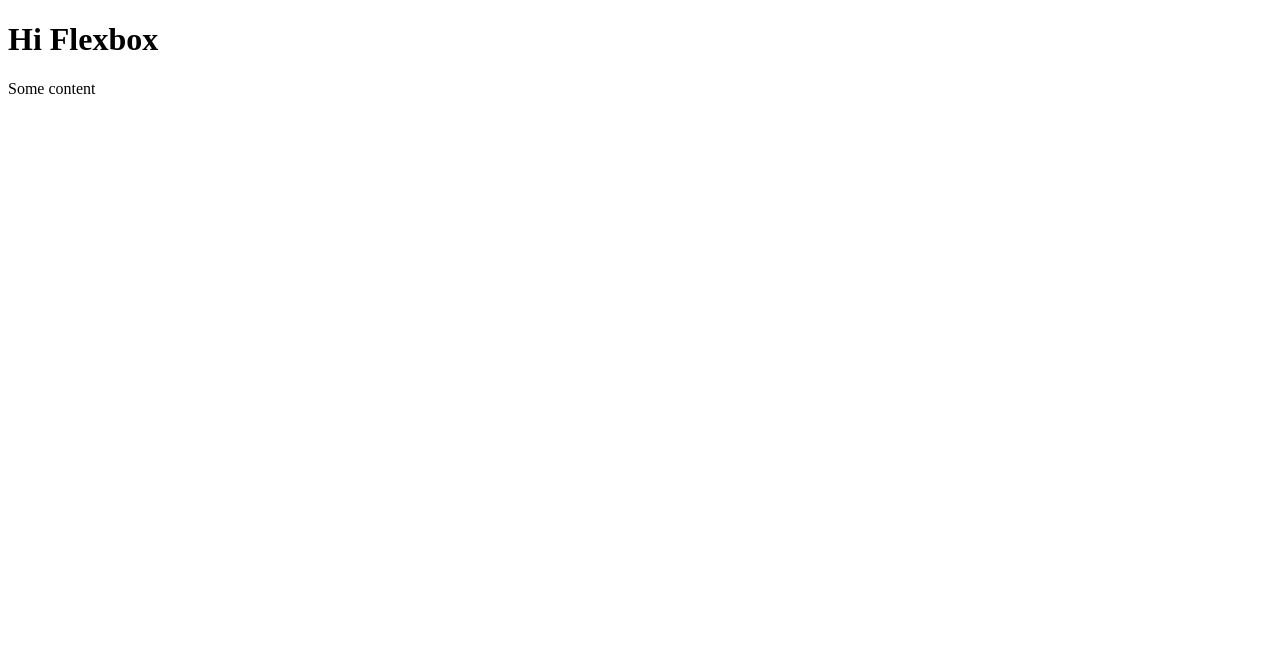
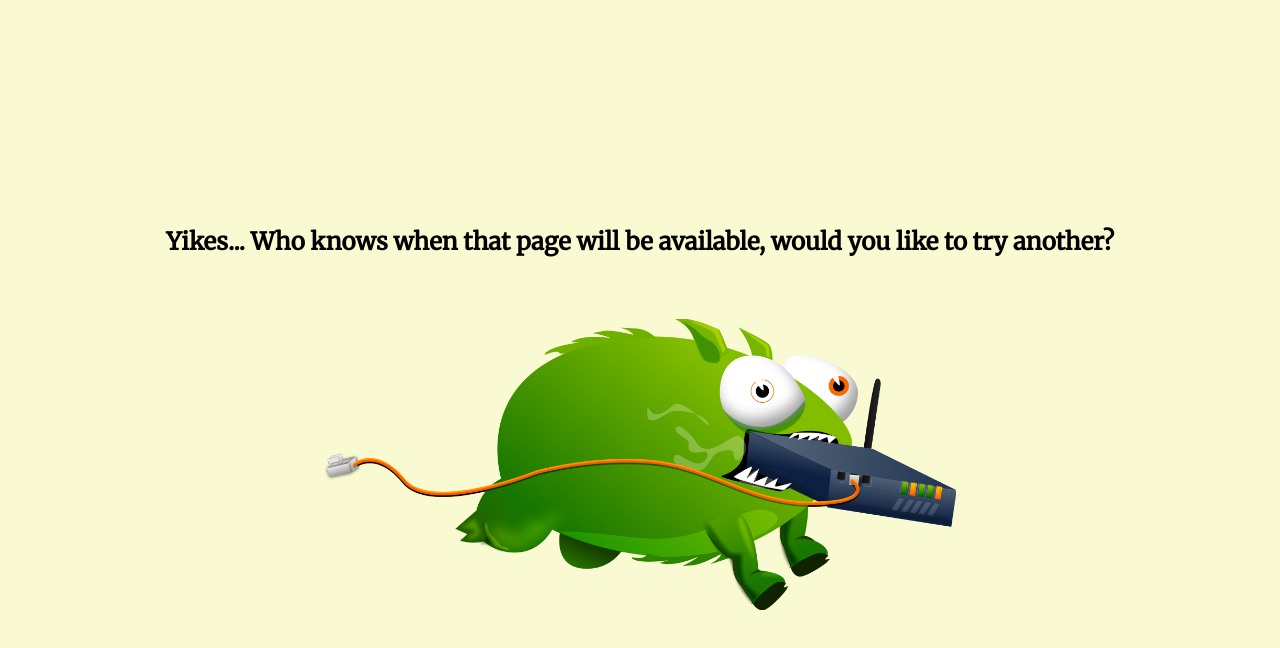
Before and after one commit to afvial/flexbox-course, a website: page index.html in a window 1280 px wide. Drawn offline with Linux system fonts and the light colour scheme.

```diff
--- a/index.html
+++ b/index.html
@@ -3,11 +3,41 @@
 <head>
     <meta charset="UTF-8">
     <meta name="viewport" content="width=device-width, initial-scale=1.0">
-    <title>Document</title>
+    <title>Error Page</title>
+
+    <link href="https://fonts.googleapis.com/css2?family=Merriweather&display=swap" rel="stylesheet">
+
+    <style>
+        body {
+            background-color: lightgoldenrodyellow;
+            font-family: 'Merriweather', serif;
+        }
+
+        .error_wrapper {
+            display: flex;
+            justify-content: center;
+            align-items: center;
+            height: 100vh;
+            flex-direction: column;
+        }
+
+        .error_wrapper > .error_heading {
+            margin-bottom: 42px;
+        }
+
+        img {
+            width: 50%;
+        }
+
+    </style>
+
 </head>
 <body>
-    <h1>Hi Flexbox</h1>
-
-    <p>Some content</p>
+    <div class="error_wrapper">
+        <div class="error_heading">
+            <h2>Yikes... Who knows when that page will be available, would you like to try another?</h2>
+        </div>
+        <img src="tbot.png" alt="">
+    </div>
 </body>
 </html>
```
Also changed, not shown: tbot.png (added).
